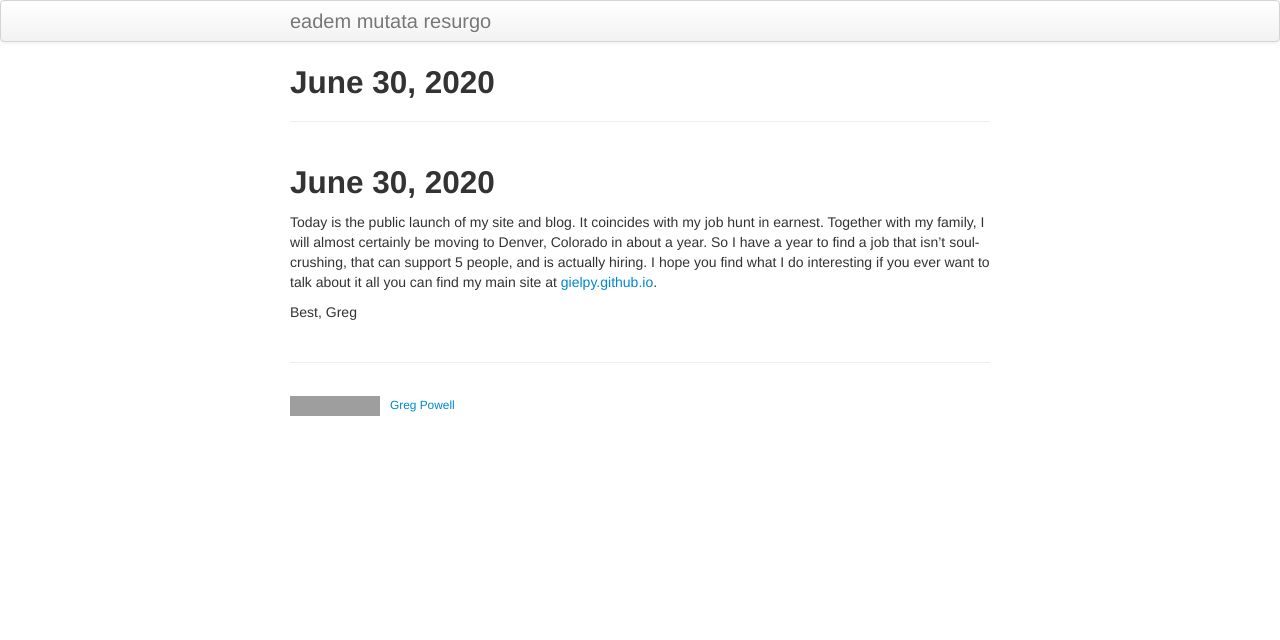
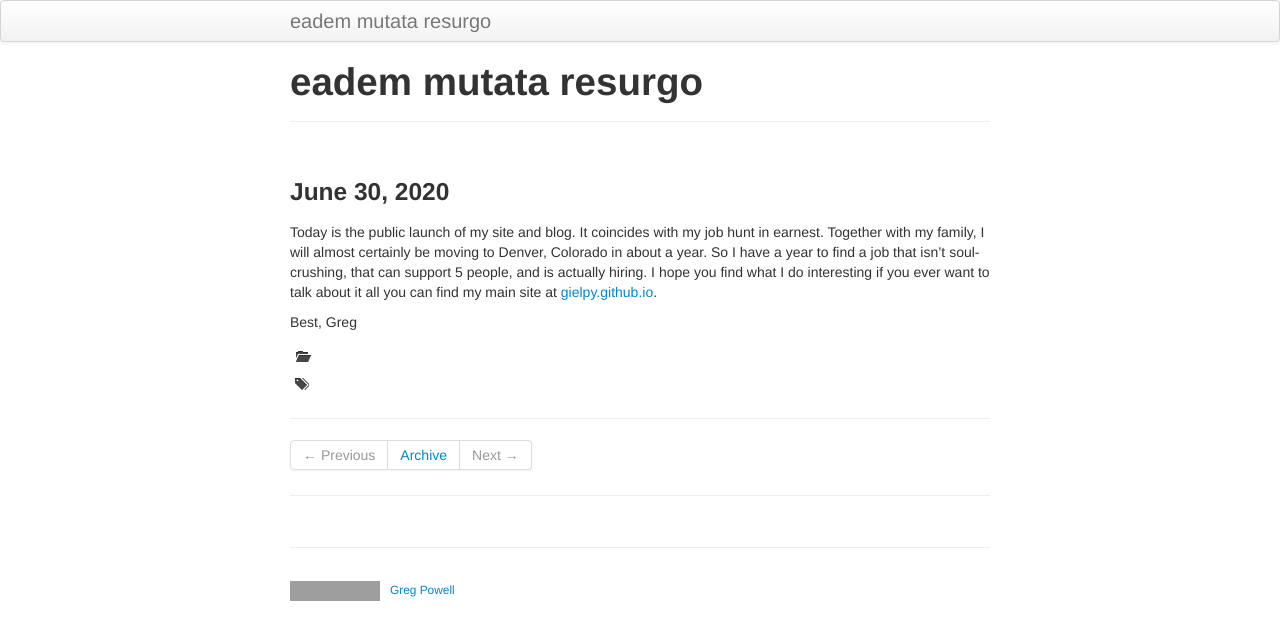
Before and after one commit to Gielpy/eadem_mutata_resurgo, a Jekyll site: the page built from pages/june_30_2020.md, in a window 1280 px wide. Shown: the top 640 px of the page. Built offline with Jekyll 4.4.1, drawn with Linux system fonts in a browser that asks for light colours; our own code applies the rules of GitHub Pages for plain Markdown files; grey boxes are pictures that could not be loaded.

Commit message:
Update June 30, 2020

```diff
--- a/pages/june_30_2020.md
+++ b/pages/june_30_2020.md
@@ -1,4 +1,10 @@
-## June 30, 2020
+---
+layout: post
+title: eadem mutata resurgo
+---
+
+
+### June 30, 2020
 
 Today is the public launch of my site and blog. It coincides with my job hunt in earnest.
 Together with my family, I will almost certainly be moving to Denver, Colorado in about a year.
```
Also changed, not shown: index.md (+2 -0 lines).
